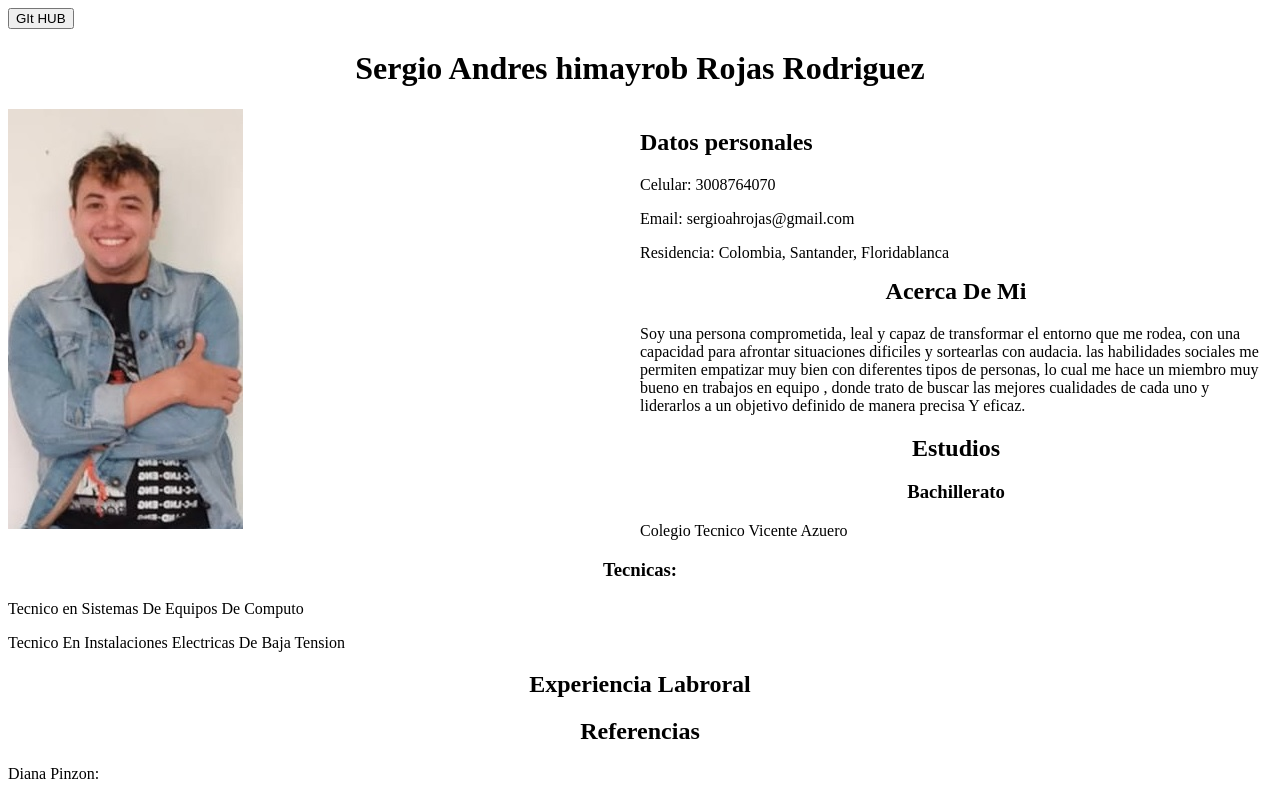
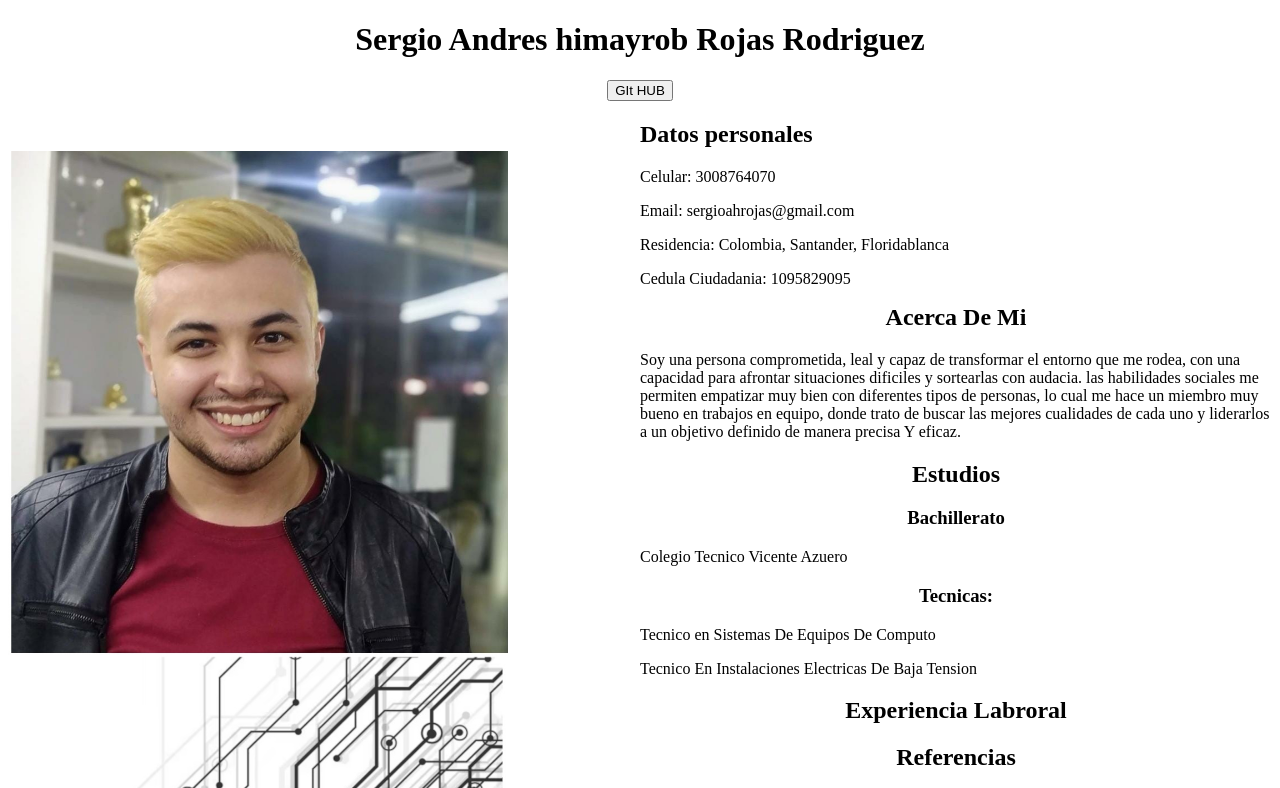
Before and after one commit to himayrob/html_SergioAndresHimayrobRojasRodriguez, a plain HTML site: page dia2/index.html in a window 1280 px wide. Shown: the top 788 px of the page. Drawn offline with Linux system fonts and the light colour scheme.

Commit message:
feat: imagen de perfil puesta

```diff
--- a/dia2/index.html
+++ b/dia2/index.html
@@ -6,15 +6,15 @@
 <title>🖥️Hoja De Vida🖥️</title>
 </head>
 <body>
+    <center>
+<h1> Sergio Andres himayrob Rojas Rodriguez </h1>
 <a href="https://github.com/himayrob">
     <input type="button" value="GIt HUB">
 </a>
-    <center>
-        <h1> Sergio Andres himayrob Rojas Rodriguez </h1>
 </center>
-    <div style="width: 50%; float: left;">
-        <img src="perfilRecorte.jpg" alt="perfil" >
-
+<div style="width: 50%; float: left;" >
+    <p style="color: white;">Este texto es rojo.</p>
+    <img src="HojaDeVida2.jpg" width="500" height="1000" alt="perfil" >
 </div>
 <div style="width: 50%; float: right;">
 
@@ -22,10 +22,8 @@
 <p>Celular: 3008764070</p>
 <p>Email: sergioahrojas@gmail.com</p>
 <p>Residencia: Colombia, Santander, Floridablanca</p>
-        <p></p>
-        <p></p>
-        <p></p>
-        <p></p>
+<p>Cedula Ciudadania: 1095829095 </p>
+
 </div>
 
 
@@ -37,8 +35,8 @@
 <p>
 Soy una persona comprometida, leal y capaz de transformar el entorno que me rodea, con una capacidad para afrontar situaciones dificiles
 y sortearlas con audacia.
-    las habilidades sociales me permiten empatizar muy bien con diferentes tipos de personas, lo cual me hace un  miembro muy bueno en trabajos en equipo
-    , donde trato de buscar las mejores cualidades de cada uno y liderarlos a un objetivo definido de manera precisa Y eficaz.
+las habilidades sociales me permiten empatizar muy bien con diferentes tipos de personas, lo cual me hace un  miembro muy bueno en trabajos en equipo,
+donde trato de buscar las mejores cualidades de cada uno y liderarlos a un objetivo definido de manera precisa Y eficaz.
 
 </p>
 <center>
```
Also changed, not shown: dia2/HojaDeVida2.jpg (added), dia2/perfilRecorte.jpg (deleted). Lines whose indentation alone changed are shown as unchanged.
